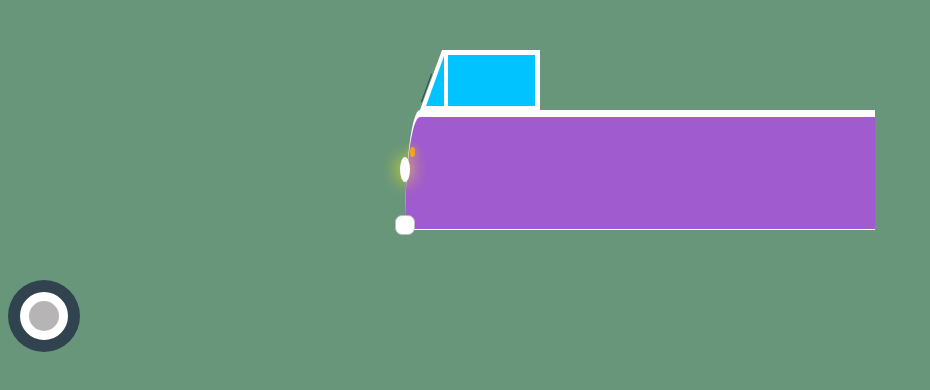
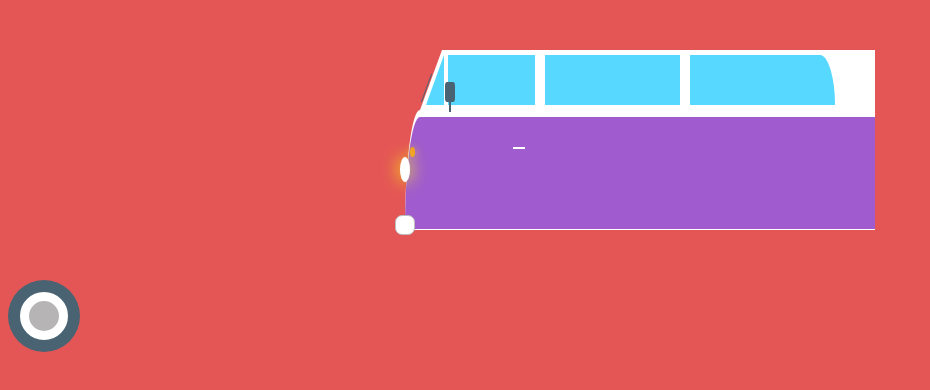
Before and after one commit to zrajnis/css-volkswagen-bus, a plain HTML site: page index.html in a window 1280 px wide. Shown: the whole page, without its empty margins (0-930 px from the left). Drawn offline with Linux system fonts and the light colour scheme.

Commit message:
add mirror, door knob and 2 windows

```diff
--- a/index.html
+++ b/index.html
@@ -12,14 +12,20 @@
       <div class='top__front'>
         <div class='top__front__border'></div>
         <div class='top__front__windshield'></div>
-        <div class='top__front__window--triangle'></div>
-        <div class='top__front__window--rectangle'></div>
+        <div class='top__front__window-triangle'></div>
+        <div class='top__front__window-rectangle window'></div>
       </div>
-      <div class='top__middle'></div>
-      <div class='top__back'></div>
+      <div class='top__middle window'></div>
+      <div class='top__back'>
+        <div class='top__back__window window'></div>
+      </div>
     </div>
     <div class='bottom'>
       <div class='bottom__front'>
+        <div class='bottom__front__mirror'>
+          <div class='bottom__front__mirror_handle'></div>
+        </div>
+        <div class='bottom__front__door-knob'></div>
         <div class='bottom__front__blinker'></div>
         <div class='bottom__front__headlamp'></div>
         <div class='bottom__front__bumper'></div>
--- a/style.css
+++ b/style.css
@@ -6,7 +6,7 @@
 
 html,
 body {
-  background: rgb(104, 150, 122);
+  background: rgb(228, 86, 86);
 }
 
 .car {
@@ -27,7 +27,7 @@ body {
 }
 
 .top {
-  background: rgb(104, 150, 122);
+  background: rgb(228, 86, 86);
   height: 60px;
   width: 455px;
 }
@@ -41,7 +41,7 @@ body {
 }
 
 .wheel {
-  background: rgb(48, 67, 78);
+  background: rgb(74, 99, 114);
   border-radius: 50%;
   height: 72px;
   position: absolute;
@@ -59,15 +59,57 @@ body {
   width: 48px;
 }
 
-.bottom__front,
-.top__front {
+.top__front,
+.bottom__front {
   height: 100%;
   position: relative;
   width: 120px;
 }
 
+.top__front__border {
+  border-bottom: 60px solid white;
+  border-left: 22px solid transparent;
+  height: 60px;
+}
+
+.top__front__windshield {
+  background: rgb(74, 99, 114);
+  height: 30px;
+  left: 6px;
+  position: absolute;
+  top: 23px;
+  -ms-transform: rotate(20deg);
+  -webkit-transform: rotate(20deg);
+  transform: rotate(20deg);
+  width: 1px;
+}
+
+.top__front__window-triangle {
+  border-bottom: 50px solid rgb(87, 216, 255);
+  border-left: 18px solid transparent;
+  left: 6px;
+  position: absolute;
+  top: 5px;
+}
+
+.top__front__window-rectangle {
+  height: 50px;
+  left: 28px;
+  position: absolute;
+  top: 5px;
+  width: 87px;
+}
+
+.window {
+  background: rgb(87, 216, 255);
+}
+
 .bottom__front {
   position: relative;
+}
+
+.bottom__front > * {
+  position: absolute;
 }
 
 @keyframes blinking {
@@ -79,6 +121,29 @@ body {
   }
 }
 
+.bottom__front__mirror {
+  background: rgb(74, 99, 114);
+  border-radius: 20%;
+  height: 20px;
+  left: 40px;
+  top: -35px;
+  width: 10px;
+}
+
+.bottom__front__mirror_handle {
+  background: rgb(74, 99, 114);
+  height: 30px;
+  margin-left: 4px;
+  width: 2px;
+}
+
+.bottom__front__door-knob {
+  background: white;
+  height: 2px;
+  right: 0px;
+  top: 30px;
+  width: 12px;
+}
 
 .bottom__front__blinker {
   animation: blinking 2s infinite steps(2);
@@ -86,7 +151,6 @@ body {
   border-radius: 50%;
   height: 10px;
   left: 5px;
-  position: absolute;
   top: 30px;
   width: 5px;
 }
@@ -99,7 +163,6 @@ body {
   border-radius: 50%;
   height: 25px;
   left: -5px;
-  position: absolute;
   top: 40px;
   width: 10px;
 }
@@ -111,44 +174,8 @@ body {
   bottom: -6px;
   height: 20px;
   left: -10px;
-  position: absolute;
   width: 20px;
   z-index: 2;
-}
-
-.top__front__border {
-  border-bottom: 60px solid white;
-  border-left: 22px solid transparent;
-  height: 60px;
-}
-
-.top__front__windshield {
-  background: rgb(48, 67, 78);
-  height: 30px;
-  left: 6px;
-  position: absolute;
-  top: 23px;
-  -ms-transform: rotate(20deg);
-  -webkit-transform: rotate(20deg);
-  transform: rotate(20deg);
-  width: 1px;
-}
-
-.top__front__window--triangle {
-  border-bottom: 50px solid rgb(0, 195, 255);
-  border-left: 18px solid transparent;
-  left: 6px;
-  position: absolute;
-  top: 6px;
-}
-
-.top__front__window--rectangle {
-  background: rgb(0, 195, 255);
-  height: calc(100% - 9px);
-  left: 28px;
-  position: absolute;
-  top: 5px;
-  width: 87px;
 }
 
 .bottom__middle,
@@ -156,7 +183,23 @@ body {
   width: 145px;
 }
 
+.top__middle,
+.top__back {
+  border: 5px solid white;
+  height: 60px;
+}
+
 .bottom__back,
 .top__back {
   width: 190px;
 }
+
+.top__back {
+  background: white;
+}
+
+.top__back__window {
+  border-radius: 0px 15px 0px 0px / 0px 50px 0px 0px;
+  height: 50px;
+  width: 145px;
+}
```
